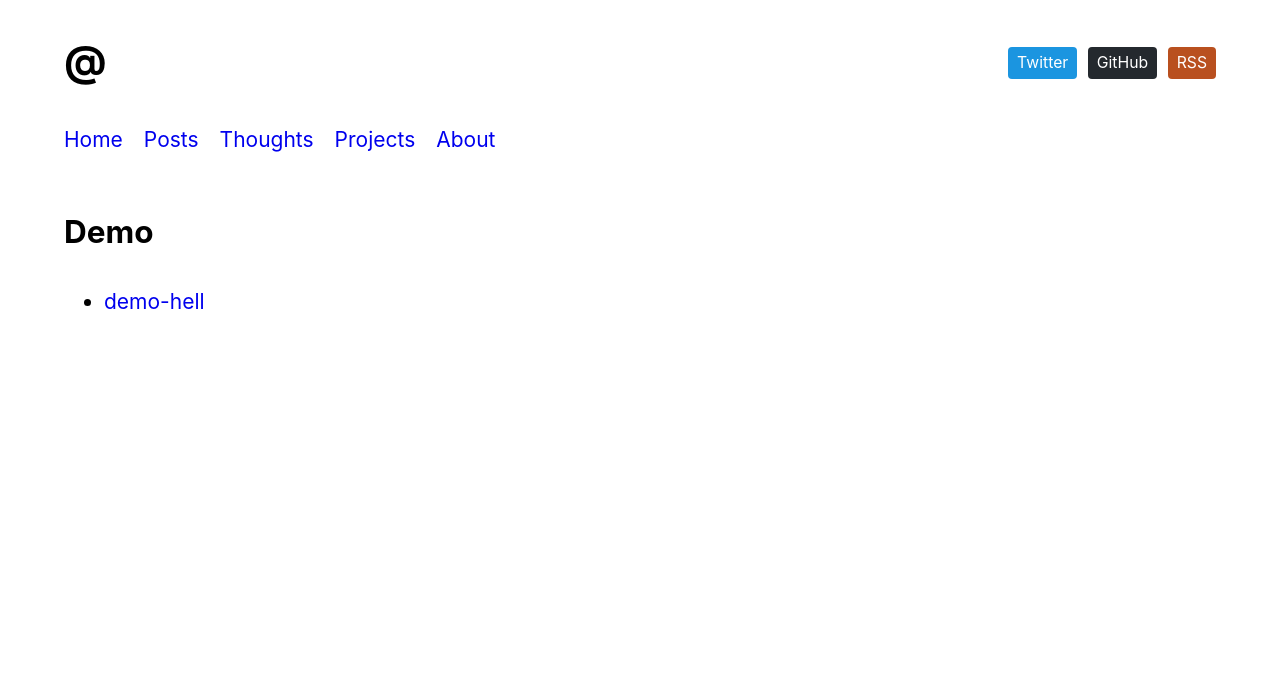
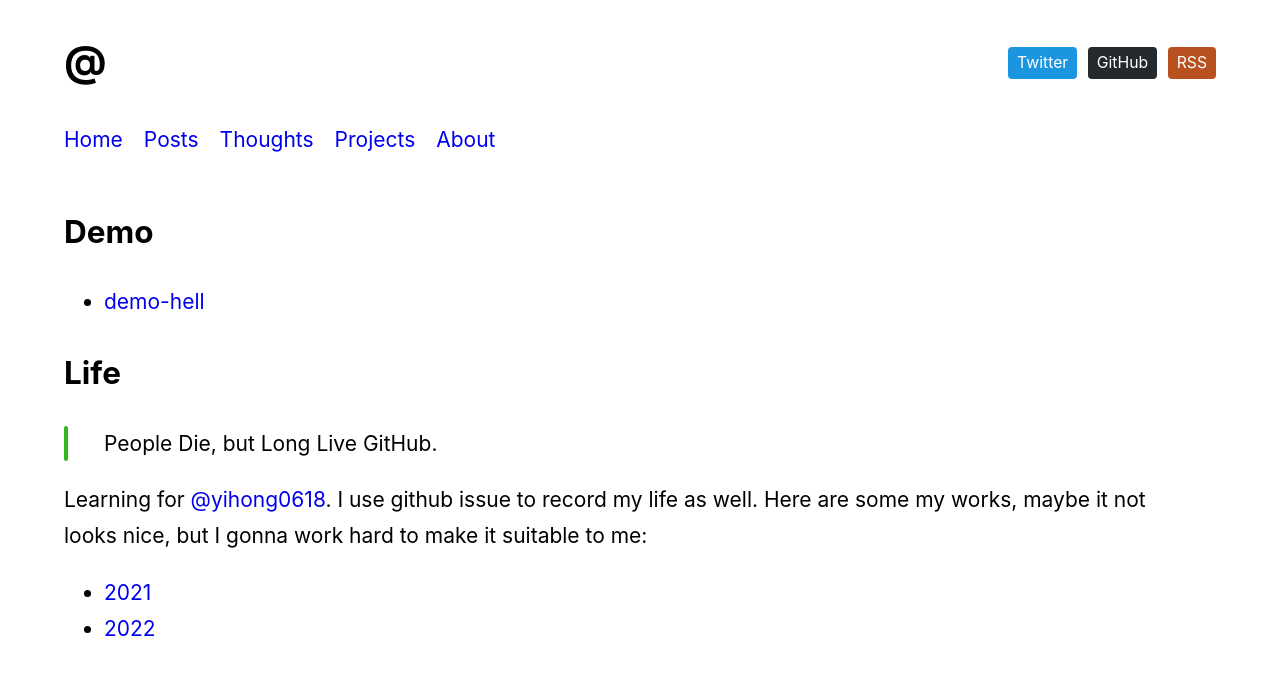
Before and after one commit to bGZo/blog, a Jekyll site: the page built from projects.md, in a window 1280 px wide. Shown: the top 675 px of the page. Built offline with Jekyll 4.4.1, drawn with Linux system fonts in a browser that asks for light colours.

Commit message:
:pencil: update index

```diff
--- a/projects.md
+++ b/projects.md
@@ -6,3 +6,12 @@ title: Projects
 ## Demo
 
 - [demo-hell](http://github.com/bgzocg/demo-hell/)
+
+## Life
+
+> People Die, but Long Live GitHub.
+
+Learning for [@yihong0618](https://github.com/yihong0618/gitblog/issues/177). I use github issue to record my life as well. Here are some my works, maybe it not looks nice, but I gonna work hard to make it suitable to me:
+
+- [2021](//github.com/bgzocg/2021)
+- [2022](//github.com/bgzocg/2021)
```
Also changed, not shown: about.md (+48 -1 lines).
